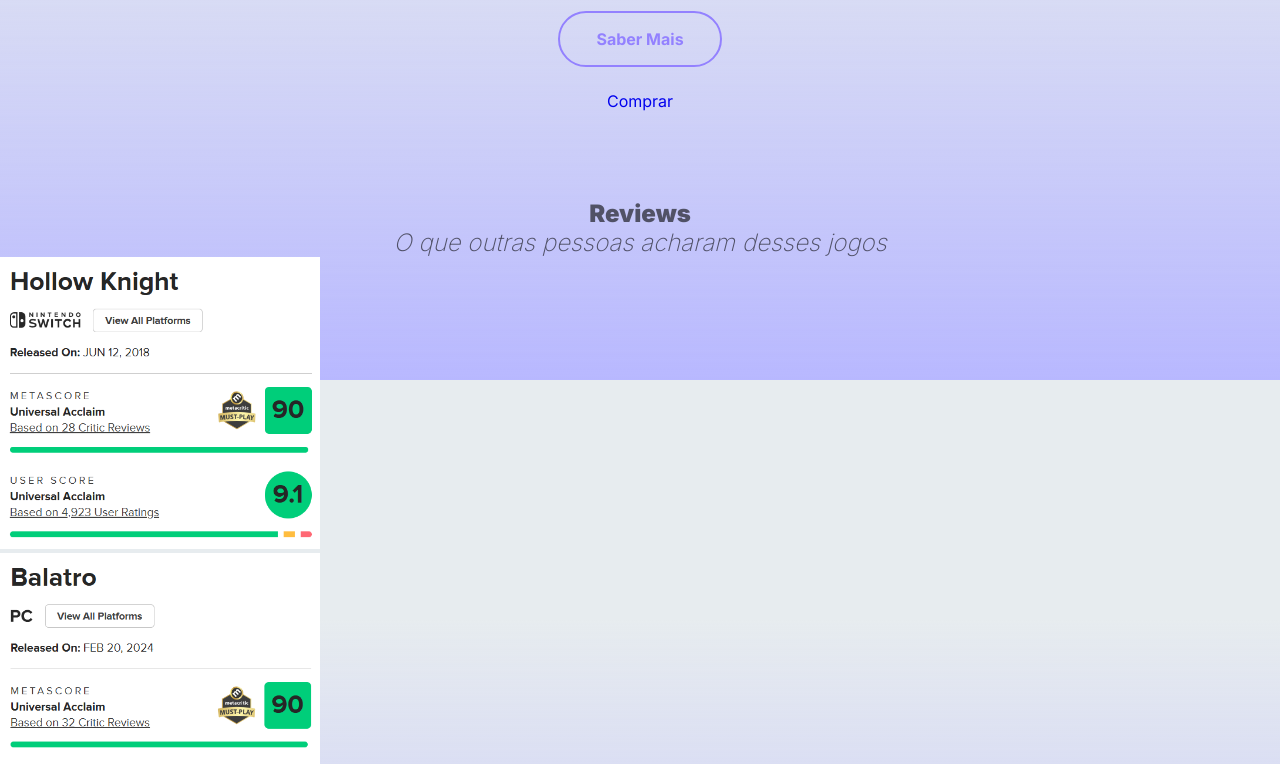
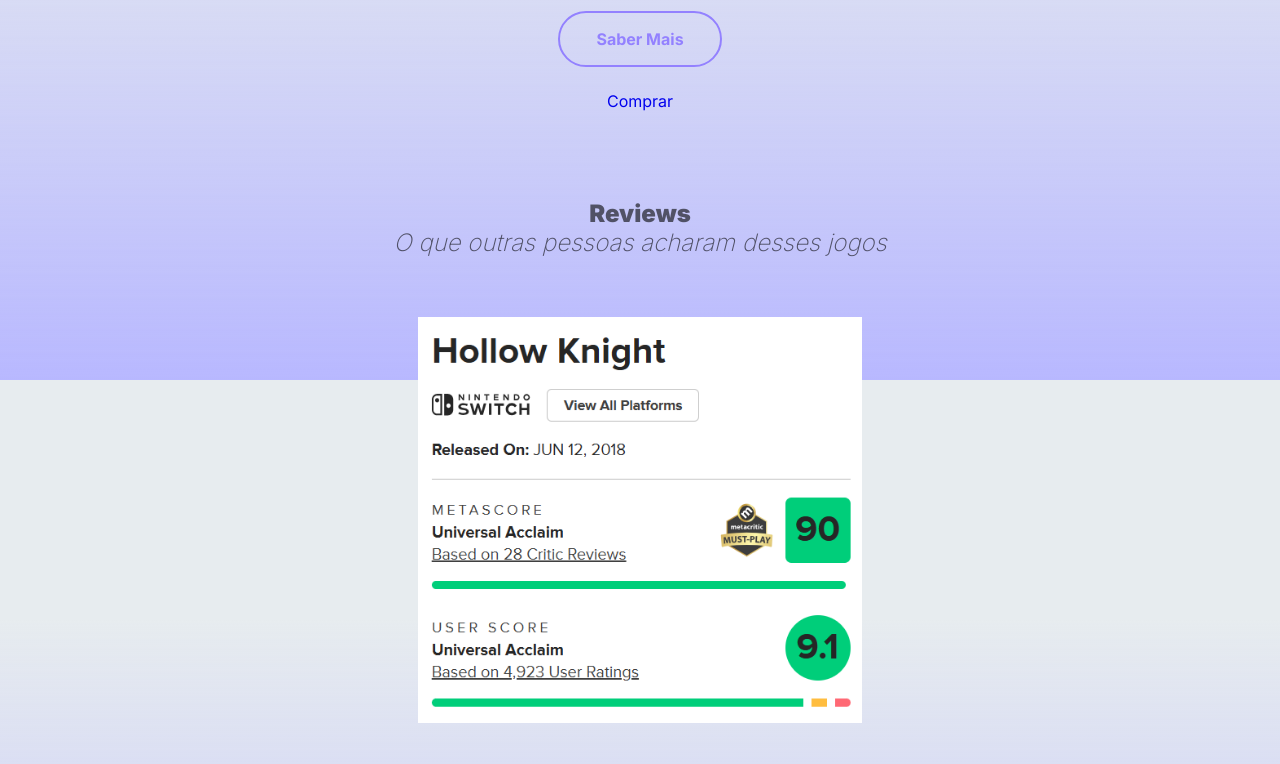
Before and after one commit to mylllaaaa/projeto-final-curso-web-fundamentos, a plain HTML site: page index.html in a window 1280 px wide. Shown: the part 2020-2784 px from the top of the page. Drawn offline with Linux system fonts and the light colour scheme; a web font is replaced by a local one.

Commit message:
Formatando as reviews de jogos

```diff
--- a/index.html
+++ b/index.html
@@ -101,7 +101,7 @@
             </div>
 
             <section class="reviews__carroussel">
-                <div class="reviews__carroussel__img">
+                <div class="reviews__carroussel__wrapper">
                     <img src="images/hk_review.png" alt="Review de Hollow Knight no Metacritic">
 
                     <img src="images/balatro_review.png" alt="Review de Balatro no Metacritic">
--- a/style/estilo.css
+++ b/style/estilo.css
@@ -191,9 +191,46 @@ main > *{
     aspect-ratio: 16/9;
 }
 
-.reviews__carroussel__img{
-    width: 20em;
-    aspect-ratio: 1;
+.reviews{
+    display: flex;
+
+    flex-direction: column;
+    gap: var(--sub-section-distance-gap);
+}
+
+.reviews__carroussel{
+    display: flex;
+    justify-content: center;
+}
+
+.reviews__carroussel__wrapper{
+    display: flex;
+    overflow-x: scroll;
+    padding-bottom: 1rem;
+    padding-right: var(--grid-gap);
+    width: calc(100vw - (var(--grid-margin) * 2));
+
+    scroll-snap-type: x mandatory;
+
+    img{
+        margin-left: var(--grid-gap);
+        width: calc(100vw - (var(--grid-margin) * 2));
+        flex: 0 0 calc(100vw - (var(--grid-margin) * 2));
+
+        scroll-snap-align: center;
+    }
+}
+
+@media screen and (min-width: 36rem) {
+    .reviews__carroussel__wrapper{
+        width: calc((100vw - (var(--grid-margin) * 2))/1.8);
+    }
+}
+
+@media screen and (min-width: 65rem) {
+    .reviews__carroussel__wrapper{
+        width: calc((100vw - (var(--grid-margin) * 2))/2.7);
+    }
 }
 
 /* ------------------------------- */
```
